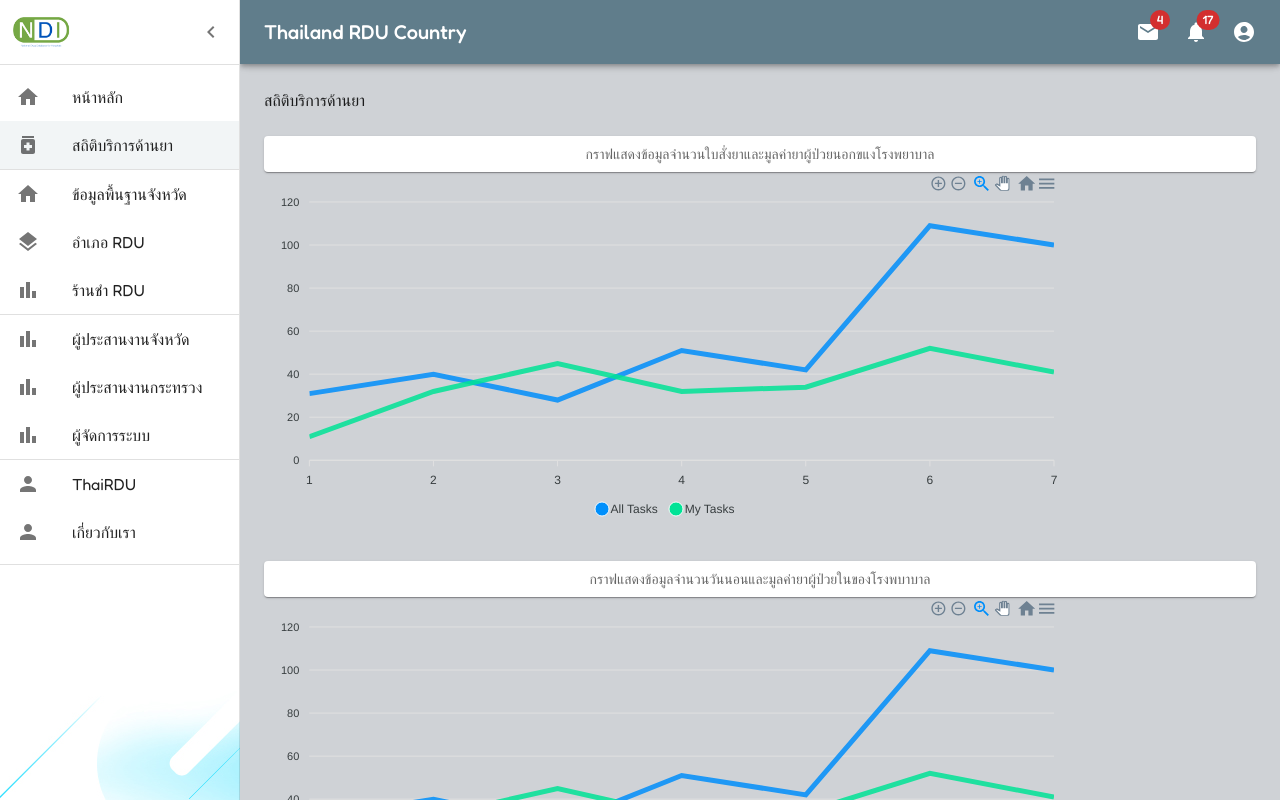
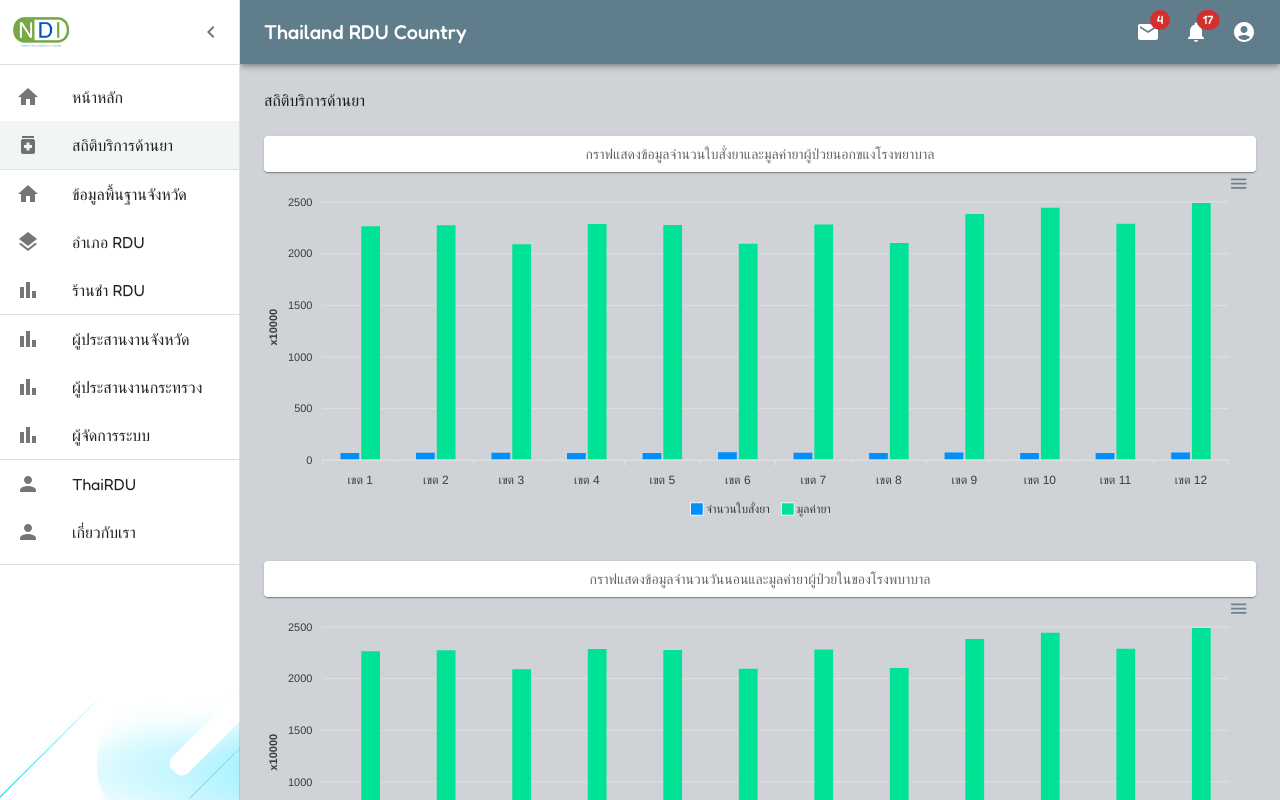
Before and after one commit to thongby/frontend-mui-reactjs, a React (Create React App) app: page /drugservice in a window 1280 px wide. Shown: the top 800 px of the page. Built offline with nearby package versions, Linux system fonts and the light colour scheme; a web font is replaced by a local one.

Commit message:
Update Charts.

```diff
--- a/src/components/charts/AdmitAndDrugValueIPDHospitalChart/AdmitAndDrugValueIPDHospitalChart.tsx
+++ b/src/components/charts/AdmitAndDrugValueIPDHospitalChart/AdmitAndDrugValueIPDHospitalChart.tsx
@@ -9,28 +9,63 @@ type AdmitAndDrugValueIPDHospitalChartProps = {
 const AdmitAndDrugValueIPDHospitalChart: React.FC<any> = () => {
   const options: ApexOptions = {
     chart: {
+      type: "bar",
       height: 350,
-      type: "line",
-      zoom: {
-        enabled: true,
+    },
+    plotOptions: {
+      bar: {
+        horizontal: false,
+        columnWidth: "55%",
+        //endingShape: "rounded",
+      },
+    },
+    dataLabels: {
+      enabled: false,
+    },
+    stroke: {
+      show: true,
+      width: 2,
+      colors: ["transparent"],
+    },
+    xaxis: {
+      categories: ["เขต 1", "เขต 2", "เขต 3", "เขต 4", "เขต 5", "เขต 6", "เขต 7", "เขต 8", "เขต 9","เขต 10","เขต 11","เขต 12"],
+    },
+    yaxis: {
+      title: {
+        text: "x10000",
+      },
+    },
+    fill: {
+      opacity: 1,
+    },
+    tooltip: {
+      y: {
+        formatter: function (val) {
+          return "# " + val + " ###";
+          //return "$ " + val + " thousands";
+        },
       },
     },
   };
 
   const series = [
     {
-      name: "All Tasks",
-      data: [31, 40, 28, 51, 42, 109, 100],
+      name: "จำนวนใบสั่งยา",
+      data: [82, 83, 83, 82, 81, 88, 83, 80, 86,80,81,85],
     },
     {
-      name: "My Tasks",
-      data: [11, 32, 45, 32, 34, 52, 41],
+      name: "มูลค่ายา",
+      data: [2276, 2285, 2101, 2298, 2287, 2105, 2291, 2114, 2394, 2455,2300,2500],
     },
+    /* {
+      name: "Free Cash Flow",
+      data: [35, 41, 36, 26, 45, 48, 52, 53, 41],
+    }, */
   ];
 
   return (
     <>
-      <ReactApexChart options={options} series={series} type="line" height={350} width={800} />
+      <ReactApexChart options={options} series={series} type="bar" height={350}/>
     </>
   );
 };
--- a/src/components/charts/DispensingAndDrugValueOPDHospitalChart/DispensingAndDrugValueOPDHospitalChart.tsx
+++ b/src/components/charts/DispensingAndDrugValueOPDHospitalChart/DispensingAndDrugValueOPDHospitalChart.tsx
@@ -9,28 +9,63 @@ type DispensingAndDrugValueOPDHospitalChartProps = {
 const DispensingAndDrugValueOPDHospitalChart: React.FC<any> = () => {
   const options: ApexOptions = {
     chart: {
+      type: "bar",
       height: 350,
-      type: "line",
-      zoom: {
-        enabled: true,
+    },
+    plotOptions: {
+      bar: {
+        horizontal: false,
+        columnWidth: "55%",
+        //endingShape: "rounded",
+      },
+    },
+    dataLabels: {
+      enabled: false,
+    },
+    stroke: {
+      show: true,
+      width: 2,
+      colors: ["transparent"],
+    },
+    xaxis: {
+      categories: ["เขต 1", "เขต 2", "เขต 3", "เขต 4", "เขต 5", "เขต 6", "เขต 7", "เขต 8", "เขต 9","เขต 10","เขต 11","เขต 12"],
+    },
+    yaxis: {
+      title: {
+        text: "x10000",
+      },
+    },
+    fill: {
+      opacity: 1,
+    },
+    tooltip: {
+      y: {
+        formatter: function (val) {
+          return "# " + val + " ###";
+          //return "$ " + val + " thousands";
+        },
       },
     },
   };
 
   const series = [
     {
-      name: "All Tasks",
-      data: [31, 40, 28, 51, 42, 109, 100],
+      name: "จำนวนใบสั่งยา",
+      data: [82, 83, 83, 82, 81, 88, 83, 80, 86,80,81,85],
     },
     {
-      name: "My Tasks",
-      data: [11, 32, 45, 32, 34, 52, 41],
+      name: "มูลค่ายา",
+      data: [2276, 2285, 2101, 2298, 2287, 2105, 2291, 2114, 2394, 2455,2300,2500],
     },
+    /* {
+      name: "Free Cash Flow",
+      data: [35, 41, 36, 26, 45, 48, 52, 53, 41],
+    }, */
   ];
 
   return (
     <>
-      <ReactApexChart options={options} series={series} type="line" height={350} width={800} />
+      <ReactApexChart options={options} series={series} type="bar" height={350}/>
     </>
   );
 };
--- a/src/components/charts/DispensingAndDrugValuePCUChart/DispensingAndDrugValuePCUChart.tsx
+++ b/src/components/charts/DispensingAndDrugValuePCUChart/DispensingAndDrugValuePCUChart.tsx
@@ -9,28 +9,63 @@ type DispensingAndDrugValuePCUChartProps = {
 const DispensingAndDrugValuePCUChart: React.FC<any> = () => {
   const options: ApexOptions = {
     chart: {
+      type: "bar",
       height: 350,
-      type: "line",
-      zoom: {
-        enabled: true,
+    },
+    plotOptions: {
+      bar: {
+        horizontal: false,
+        columnWidth: "55%",
+        //endingShape: "rounded",
+      },
+    },
+    dataLabels: {
+      enabled: false,
+    },
+    stroke: {
+      show: true,
+      width: 2,
+      colors: ["transparent"],
+    },
+    xaxis: {
+      categories: ["เขต 1", "เขต 2", "เขต 3", "เขต 4", "เขต 5", "เขต 6", "เขต 7", "เขต 8", "เขต 9","เขต 10","เขต 11","เขต 12"],
+    },
+    yaxis: {
+      title: {
+        text: "x10000",
+      },
+    },
+    fill: {
+      opacity: 1,
+    },
+    tooltip: {
+      y: {
+        formatter: function (val) {
+          return "# " + val + " ###";
+          //return "$ " + val + " thousands";
+        },
       },
     },
   };
 
   const series = [
     {
-      name: "All Tasks",
-      data: [31, 40, 28, 51, 42, 109, 100],
+      name: "จำนวนใบสั่งยา",
+      data: [82, 83, 83, 82, 81, 88, 83, 80, 86,80,81,85],
     },
     {
-      name: "My Tasks",
-      data: [11, 32, 45, 32, 34, 52, 41],
+      name: "มูลค่ายา",
+      data: [2276, 2285, 2101, 2298, 2287, 2105, 2291, 2114, 2394, 2455,2300,2500],
     },
+    /* {
+      name: "Free Cash Flow",
+      data: [35, 41, 36, 26, 45, 48, 52, 53, 41],
+    }, */
   ];
 
   return (
     <>
-      <ReactApexChart options={options} series={series} type="line" height={350} width={800} />
+      <ReactApexChart options={options} series={series} type="bar" height={350}/>
     </>
   );
 };
--- a/src/components/charts/RDUTAWAIInfoChart/RDUTAWAIInfoChart.tsx
+++ b/src/components/charts/RDUTAWAIInfoChart/RDUTAWAIInfoChart.tsx
@@ -18,18 +18,18 @@ const RDUTAWAIInfoChart: React.FC<any> = () => {
 
   const series = [
     {
-      name: "All Tasks",
+      name: "ผลิตภัณฑ์",
       data: [31, 40, 28, 51, 42, 109, 100],
     },
     {
-      name: "My Tasks",
+      name: "สถานที่เสี่ยง",
       data: [11, 32, 45, 32, 34, 52, 41],
     },
   ];
 
   return (
     <>
-      <ReactApexChart options={options} series={series} type="line" height={350} width={800} />
+      <ReactApexChart options={options} series={series} type="line" height={350}/>
     </>
   );
 };
--- a/src/components/charts/Top100DrugDispensingChart/Top100DrugDispensingChart.tsx
+++ b/src/components/charts/Top100DrugDispensingChart/Top100DrugDispensingChart.tsx
@@ -8,29 +8,80 @@ type Top100DrugDispensingChartProps = {
 
 const Top100DrugDispensingChart: React.FC<any> = () => {
   const options: ApexOptions = {
+    legend: {
+      show: false
+    },
     chart: {
       height: 350,
-      type: "line",
-      zoom: {
-        enabled: true,
-      },
+      type: 'treemap'
     },
+    title: {
+      text: '100 อันดับยาที่มีมูลค่าการใช้มากสุด'
+    }
   };
 
   const series = [
     {
-      name: "All Tasks",
-      data: [31, 40, 28, 51, 42, 109, 100],
-    },
-    {
-      name: "My Tasks",
-      data: [11, 32, 45, 32, 34, 52, 41],
-    },
+      data: [
+        {
+          x: 'Drug A',
+          y: 218
+        },
+        {
+          x: 'Drug B',
+          y: 149
+        },
+        {
+          x: 'Drug C',
+          y: 184
+        },
+        {
+          x: 'Drug D',
+          y: 55
+        },
+        {
+          x: 'Drug E',
+          y: 84
+        },
+        {
+          x: 'Drug F',
+          y: 31
+        },
+        {
+          x: 'Drug G',
+          y: 70
+        },
+        {
+          x: 'JaipurDrug H',
+          y: 30
+        },
+        {
+          x: 'Drug I',
+          y: 44
+        },
+        {
+          x: 'Drug J',
+          y: 68
+        },
+        {
+          x: 'Drug K',
+          y: 28
+        },
+        {
+          x: 'Drug L',
+          y: 19
+        },
+        {
+          x: 'Drug M',
+          y: 29
+        }
+      ]
+    }
   ];
 
   return (
     <>
-      <ReactApexChart options={options} series={series} type="line" height={350} width={800} />
+      <ReactApexChart options={options} series={series} type="treemap" height={350} />
     </>
   );
 };
```
